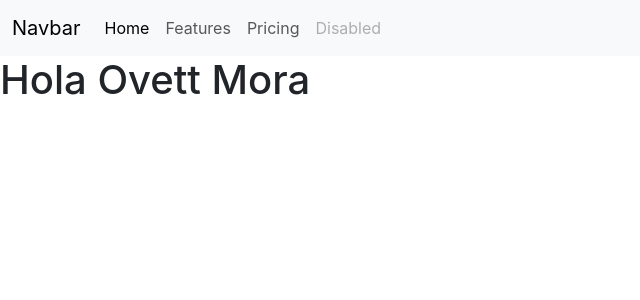
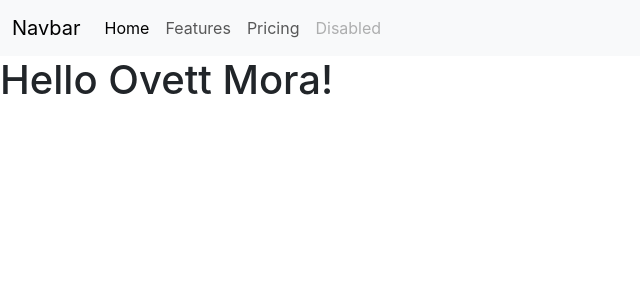
Before and after one commit to Ovtt17/movie-react, a React (Create React App) app: page / in a window 1280 px wide. Shown: the top 300 px of the page, without its empty margins (0-640 px from the left). Built offline with nearby package versions, Linux system fonts and the light colour scheme.

Commit message:
Refactor component names and update App.js
- Rename Navegacion component to Navigation
- Rename Saludo component to Greeting
- Update references in App.js to use the new component names

```diff
--- a/src/App.js
+++ b/src/App.js
@@ -1,13 +1,13 @@
 import logo from './logo.svg';
 import './App.css';
-import Saludo from './components/Saludo';
-import Navegacion from './components/Navegacion';
+import Greeting from './components/Greeting';
+import Navigation from './components/Navigation';
 
 function App() {
   return (
     <div>
-      <Navegacion />
-      <Saludo nombre="Ovett Mora" />
+      <Navigation />
+      <Greeting name="Ovett Mora" />
     </div>
   );
 }
--- /dev/null
+++ b/src/components/Greeting.jsx
@@ -0,0 +1,9 @@
+function Greeting(props) {
+  return (
+    <div>
+      <h1>Hello {props.name}!</h1>
+    </div>
+  );
+}
+
+export default Greeting;
--- a/src/components/Navegacion.jsx
+++ b/src/components/Navigation.jsx
@@ -1,6 +1,6 @@
 import React from 'react'
 
-function Navegacion() {
+function Navigation() {
   return (
     <nav class="navbar navbar-expand-lg bg-body-tertiary">
       <div class="container-fluid">
@@ -29,4 +29,4 @@ function Navegacion() {
   );
 }
 
-export default Navegacion
+export default Navigation;
--- a/src/components/Saludo.jsx
+++ /dev/null
@@ -1,9 +0,0 @@
-function Saludo(props) {
-  return (
-    <div>
-      <h1>Hola {props.nombre}</h1>
-    </div>
-  )
-}
-
-export default Saludo;
```
